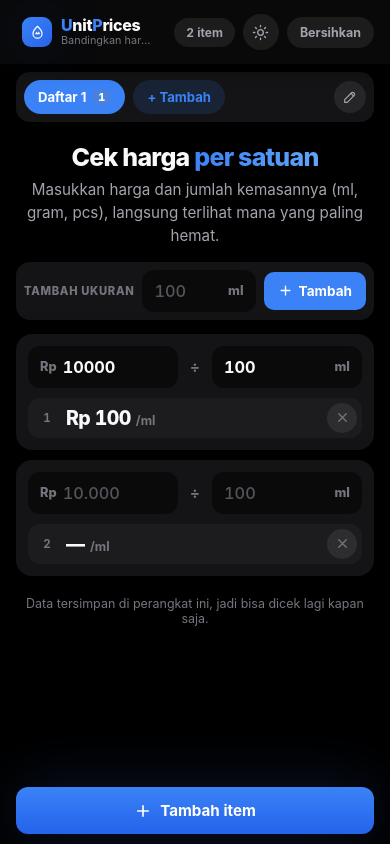
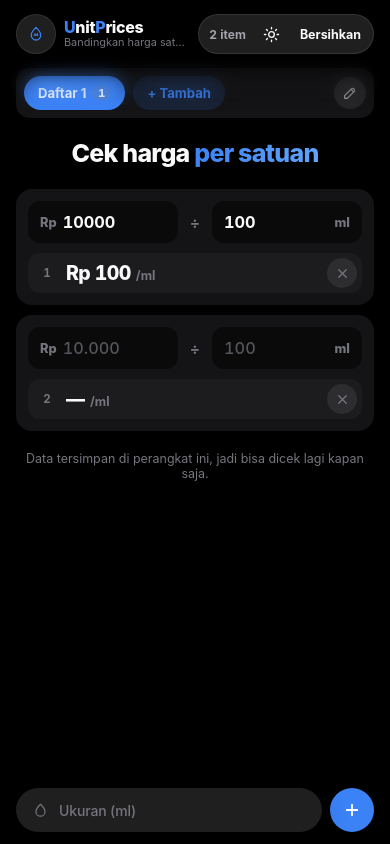
Before and after one commit to RezaAditya20/Multi-Calculator, a React (Vite) app: page / in a window 390 px wide. Built offline with nearby package versions, Linux system fonts and the light colour scheme.

Commit message:
style: transparent topbar and mobile dock

```diff
--- a/index.html
+++ b/index.html
@@ -4,7 +4,7 @@
     <meta charset="UTF-8" />
     <meta
       name="viewport"
-      content="width=device-width, initial-scale=1.0, viewport-fit=cover"
+      content="width=device-width, initial-scale=1.0, user-scalable=no, viewport-fit=cover"
     />
     <meta name="description" content="Bandingkan harga promo per satuan (ml, gram, pcs)" />
 
--- a/src/App.jsx
+++ b/src/App.jsx
@@ -244,11 +244,13 @@ export default function App() {
     <div className="app">
       <header className="topbar">
         <div className="topbar-inner">
+          {/* Pil kaca mengambang di pojok kiri atas (persis .menu-toggle di Notes) */}
           <a
             className="brand"
             href="./"
             onClick={(event) => event.preventDefault()}
             aria-label="Beranda"
+            title="UnitPrices"
           >
             <span className="brand-mark" aria-hidden="true">
               <svg viewBox="0 0 24 24">
@@ -256,6 +258,9 @@ export default function App() {
                 <path d="M9.6 13.6h4.8M10.9 11.9l-.7 1.7m3.6-1.7.7 1.7" />
               </svg>
             </span>
+          </a>
+
+          <div className="topbar-title-wrap">
             <span className="brand-text">
               <span className="brand-name">
                 <span className="brand-accent">U</span>nit
@@ -263,7 +268,7 @@ export default function App() {
               </span>
               <span className="brand-tag">Bandingkan harga satuan</span>
             </span>
-          </a>
+          </div>
 
           <div className="topbar-actions">
             <span className="count-pill">{items.length} item</span>
@@ -494,6 +499,35 @@ export default function App() {
           Data tersimpan di perangkat ini, jadi bisa dicek lagi kapan saja.
         </p>
       </main>
+
+      {/* Dock bawah mobile: input ukuran + tombol bulat (persis Notes) */}
+      <div className="mobile-dock">
+        <form className="mobile-dock-search" onSubmit={addRowFromSizeInput}>
+          <svg viewBox="0 0 24 24" aria-hidden="true">
+            <path d="M12 3.2c0 0 6.4 6.1 6.4 10.4A6.4 6.4 0 0 1 12 20a6.4 6.4 0 0 1-6.4-6.4C5.6 9.3 12 3.2 12 3.2Z" />
+          </svg>
+          <input
+            type="text"
+            inputMode="decimal"
+            autoComplete="off"
+            placeholder="Ukuran (ml)"
+            aria-label="Ukuran baru dalam ml"
+            value={quickSize}
+            onChange={(event) => setQuickSize(sanitizeDecimal(event.target.value))}
+          />
+        </form>
+        <button
+          type="button"
+          className="mobile-dock-add"
+          onClick={() => addRowFromSizeInput()}
+          aria-label="Tambah item"
+          title="Tambah item"
+        >
+          <svg viewBox="0 0 24 24" aria-hidden="true">
+            <path d="M12 5v14M5 12h14" />
+          </svg>
+        </button>
+      </div>
     </div>
   );
 }
--- a/src/index.css
+++ b/src/index.css
@@ -17,6 +17,7 @@
   --red-soft: rgba(248, 113, 113, 0.14);
   --chip: rgba(255, 255, 255, 0.08);
   --chip-hover: rgba(255, 255, 255, 0.14);
+  --border: rgba(255, 255, 255, 0.14);
   --header-bg: #0b0b0c;
   --shadow-card: 0 1px 2px rgba(0, 0, 0, 0.6), 0 8px 24px rgba(0, 0, 0, 0.5);
   --shadow-glow: 0 0 60px rgba(59, 130, 246, 0.18);
@@ -43,6 +44,7 @@
   --red-soft: rgba(220, 38, 38, 0.1);
   --chip: rgba(15, 23, 42, 0.06);
   --chip-hover: rgba(15, 23, 42, 0.11);
+  --border: rgba(15, 23, 42, 0.12);
   --header-bg: #ffffff;
   --shadow-card: 0 1px 2px rgba(15, 23, 42, 0.06), 0 8px 24px rgba(15, 23, 42, 0.06);
   --shadow-glow: 0 0 60px rgba(37, 99, 235, 0.18);
@@ -94,16 +96,16 @@ ul {
   display: none;
 }
 
-/* ── Topbar: sticky + blur yang menutup safe area atas ── */
+/* ── Topbar: transparan di mobile + pil kaca mengambang (persis Notes) ── */
 .topbar {
   position: sticky;
   top: 0;
   z-index: 30;
-  padding: calc(env(safe-area-inset-top, 0px) + 12px) 16px 12px;
-  background: color-mix(in srgb, var(--header-bg) 86%, transparent);
-  backdrop-filter: blur(12px);
-  -webkit-backdrop-filter: blur(12px);
-  box-shadow: var(--shadow-header);
+  padding: calc(env(safe-area-inset-top, 0px) + 14px) 16px 6px;
+  background: transparent;
+  backdrop-filter: none;
+  -webkit-backdrop-filter: none;
+  box-shadow: none;
 }
 
 .topbar-inner {
@@ -112,43 +114,65 @@ ul {
   display: flex;
   align-items: center;
   gap: 12px;
+  min-height: 40px;
 }
 
+/* Logo = pil kaca mengambang di pojok kiri atas (mirip .menu-toggle Notes) */
 .brand {
-  display: flex;
+  position: fixed;
+  top: calc(env(safe-area-inset-top, 0px) + 14px);
+  left: calc(env(safe-area-inset-left, 0px) + 16px);
+  z-index: 360;
+  display: inline-flex;
   align-items: center;
-  gap: 9px;
-  min-width: 0;
-  min-height: 40px;
-  padding: 4px 6px;
-  border-radius: 10px;
-  transition: opacity 0.15s ease;
+  justify-content: center;
+  width: 40px;
+  height: 40px;
+  padding: 0;
+  border: 1px solid color-mix(in srgb, var(--border) 60%, transparent);
+  border-radius: 999px;
+  background: color-mix(in srgb, var(--fg) 12%, transparent);
+  backdrop-filter: blur(16px);
+  -webkit-backdrop-filter: blur(16px);
+  color: var(--fg);
+  box-shadow: 0 4px 16px rgba(0, 0, 0, 0.25);
+  transition: transform 0.12s ease;
 }
 
 .brand:active {
-  opacity: 0.8;
+  transform: scale(0.94);
 }
 
 .brand-mark {
-  width: 30px;
-  height: 30px;
-  border-radius: 9px;
-  background: linear-gradient(140deg, var(--primary) 0%, var(--primary-strong) 100%);
-  box-shadow: var(--shadow-glow);
   display: inline-flex;
   align-items: center;
   justify-content: center;
+  width: 18px;
+  height: 18px;
+  border-radius: 999px;
+  background: none;
+  box-shadow: none;
   flex-shrink: 0;
 }
 
 .brand-mark svg {
-  width: 17px;
-  height: 17px;
+  width: 18px;
+  height: 18px;
   fill: none;
-  stroke: #fff;
+  stroke: var(--primary);
   stroke-width: 1.7;
   stroke-linecap: round;
   stroke-linejoin: round;
+}
+
+/* Judul digeser 3rem agar tidak tertimpa pil yang position: fixed */
+.topbar-title-wrap {
+  flex: 1;
+  min-width: 0;
+  display: flex;
+  align-items: center;
+  min-height: 40px;
+  padding-left: 3rem;
 }
 
 .brand-text {
@@ -162,6 +186,9 @@ ul {
   font-weight: 800;
   letter-spacing: -0.02em;
   line-height: 1.1;
+  white-space: nowrap;
+  overflow: hidden;
+  text-overflow: ellipsis;
 }
 
 .brand-accent {
@@ -244,7 +271,7 @@ ul {
 
 @media (display-mode: standalone) {
   .topbar {
-    padding-top: calc(env(safe-area-inset-top, 47px) + 12px);
+    padding-top: calc(env(safe-area-inset-top, 47px) + 14px);
   }
 }
 
@@ -416,6 +443,282 @@ ul {
   color: var(--fg-dim);
 }
 
+/* ── Bottom dock (persis gaya mobile-dock di project Notes) ── */
+.mobile-dock {
+  position: fixed;
+  left: 0;
+  right: 0;
+  bottom: 0;
+  z-index: 300;
+  display: flex;
+  gap: 8px;
+  align-items: center;
+  padding: 0 16px;
+  padding-left: calc(env(safe-area-inset-left, 0px) + 16px);
+  padding-right: calc(env(safe-area-inset-right, 0px) + 16px);
+  padding-bottom: calc(env(safe-area-inset-bottom, 0px) + 12px);
+}
+
+@media (display-mode: standalone) {
+  .mobile-dock {
+    padding-bottom: env(safe-area-inset-bottom, 0px);
+  }
+}
+
+.mobile-dock-search {
+  flex: 1;
+  min-width: 0;
+  display: flex;
+  align-items: center;
+  gap: 10px;
+  height: 44px;
+  padding: 0 16px;
+  border-radius: 999px;
+  background: color-mix(in srgb, var(--fg) 12%, transparent);
+  backdrop-filter: blur(20px);
+  -webkit-backdrop-filter: blur(20px);
+  box-shadow: 0 8px 24px rgba(0, 0, 0, 0.25);
+  transition: box-shadow 0.15s ease;
+}
+
+.mobile-dock-search:focus-within {
+  box-shadow: 0 8px 24px rgba(0, 0, 0, 0.25), 0 0 0 3px var(--focus-ring);
+}
+
+.mobile-dock-search svg {
+  width: 17px;
+  height: 17px;
+  flex-shrink: 0;
+  fill: none;
+  stroke: currentColor;
+  stroke-width: 1.7;
+  stroke-linecap: round;
+  stroke-linejoin: round;
+  color: var(--muted);
+}
+
+.mobile-dock-search input {
+  flex: 1;
+  min-width: 0;
+  width: auto;
+  padding: 0;
+  background: none;
+  border: none;
+  border-radius: 0;
+  outline: none;
+  font-family: inherit;
+  font-size: 0.875rem;
+  font-weight: 600;
+  color: var(--fg);
+  letter-spacing: -0.01em;
+}
+
+.mobile-dock-search input::placeholder {
+  color: var(--muted);
+  font-weight: 500;
+}
+
+.mobile-dock-add {
+  width: 44px;
+  height: 44px;
+  flex-shrink: 0;
+  border: none;
+  border-radius: 999px;
+  background: var(--primary);
+  color: #ffffff;
+  display: flex;
+  align-items: center;
+  justify-content: center;
+  cursor: pointer;
+  box-shadow: 0 8px 24px rgba(0, 0, 0, 0.3);
+  transition: transform 0.12s ease;
+}
+
+.mobile-dock-add svg {
+  width: 18px;
+  height: 18px;
+  fill: none;
+  stroke: currentColor;
+  stroke-width: 2.4;
+  stroke-linecap: round;
+}
+
+.mobile-dock-add:active {
+  transform: scale(0.94);
+}
+
+/* Di mobile, "tambah ukuran" pindah ke dock: form di body & tombol penuh
+   dihilangkan agar hemat tempat. */
+@media (max-width: 759px) {
+  .add-dock {
+    display: none;
+  }
+
+  /* subtitle hero tidak ditampilkan di mobile agar hemat tempat */
+  .hero-desc {
+    display: none;
+  }
+
+  /* fade kaca di atas, menutup konten yang lewat di balik topbar transparan */
+  .app::before {
+    content: "";
+    position: fixed;
+    top: 0;
+    left: 0;
+    right: 0;
+    height: 110px;
+    z-index: 15;
+    pointer-events: none;
+    background: linear-gradient(
+      to bottom,
+      color-mix(in srgb, var(--bg) 30%, transparent) 0%,
+      color-mix(in srgb, var(--bg) 30%, transparent) 50%,
+      transparent 100%
+    );
+    backdrop-filter: blur(8px);
+    -webkit-backdrop-filter: blur(8px);
+    -webkit-mask-image: linear-gradient(to bottom, #000 40%, transparent 100%);
+    mask-image: linear-gradient(to bottom, #000 40%, transparent 100%);
+  }
+
+  @media (display-mode: standalone) {
+    .app::before {
+      height: 150px;
+    }
+  }
+
+  /* aksi topbar dikelompokkan jadi satu pil kaca (persis Notes) */
+  .topbar-actions {
+    gap: 3px;
+    padding: 3px;
+    border-radius: 999px;
+    background: color-mix(in srgb, var(--fg) 12%, transparent);
+    border: 1px solid color-mix(in srgb, var(--border) 70%, transparent);
+    backdrop-filter: blur(16px);
+    -webkit-backdrop-filter: blur(16px);
+  }
+
+  .topbar-actions .count-pill {
+    padding: 0 7px;
+    background: transparent;
+    color: var(--fg-dim);
+  }
+
+  .topbar-actions .topbar-btn {
+    width: 32px;
+    height: 32px;
+    border-radius: 999px;
+    background: transparent;
+    color: var(--fg);
+  }
+
+  .topbar-actions .topbar-btn:hover,
+  .topbar-actions .topbar-btn:active {
+    background: color-mix(in srgb, var(--fg) 8%, transparent);
+  }
+
+  .topbar-actions .ghost-btn {
+    padding: 0 9px;
+    border-radius: 999px;
+    background: transparent;
+    color: var(--fg);
+  }
+
+  .topbar-actions .ghost-btn:hover,
+  .topbar-actions .ghost-btn:active {
+    background: color-mix(in srgb, var(--fg) 8%, transparent);
+  }
+
+  /* fade kaca di balik dock, sama seperti Notes */
+  .app::after {
+    content: "";
+    position: fixed;
+    left: 0;
+    right: 0;
+    bottom: 0;
+    height: 110px;
+    z-index: 15;
+    pointer-events: none;
+    background: linear-gradient(
+      to top,
+      color-mix(in srgb, var(--bg) 30%, transparent) 0%,
+      color-mix(in srgb, var(--bg) 30%, transparent) 50%,
+      transparent 100%
+    );
+    backdrop-filter: blur(8px);
+    -webkit-backdrop-filter: blur(8px);
+    -webkit-mask-image: linear-gradient(to top, #000 40%, transparent 100%);
+    mask-image: linear-gradient(to top, #000 40%, transparent 100%);
+  }
+
+  @media (display-mode: standalone) {
+    .app::after {
+      height: 150px;
+    }
+  }
+}
+
+@media (min-width: 760px) {
+  .mobile-dock {
+    display: none;
+  }
+
+  /* Desktop: topbar kembali berlatar blur, pil logo mengalir di alur normal */
+  .topbar {
+    padding: calc(env(safe-area-inset-top, 0px) + 12px) 16px 12px;
+    background: color-mix(in srgb, var(--header-bg) 86%, transparent);
+    backdrop-filter: blur(12px);
+    -webkit-backdrop-filter: blur(12px);
+    box-shadow: var(--shadow-header);
+  }
+
+  .topbar-inner {
+    min-height: 0;
+  }
+
+  .brand {
+    position: static;
+    width: auto;
+    height: auto;
+    padding: 4px 6px;
+    border: 0;
+    border-radius: 10px;
+    background: none;
+    backdrop-filter: none;
+    -webkit-backdrop-filter: none;
+    color: inherit;
+    box-shadow: none;
+  }
+
+  .brand:active {
+    transform: none;
+    opacity: 0.8;
+  }
+
+  .brand-mark {
+    width: 30px;
+    height: 30px;
+    border-radius: 9px;
+    background: linear-gradient(
+      140deg,
+      var(--primary) 0%,
+      var(--primary-strong) 100%
+    );
+    box-shadow: var(--shadow-glow);
+  }
+
+  .brand-mark svg {
+    width: 17px;
+    height: 17px;
+    stroke: #ffffff;
+  }
+
+  .topbar-title-wrap {
+    min-height: 0;
+    padding-left: 0;
+  }
+}
+
 /* ── Quick add (size input) ── */
 .quick-add {
   display: flex;
@@ -487,6 +790,14 @@ ul {
 
 .quick-add:focus-within {
   box-shadow: var(--shadow-card), 0 0 0 3px var(--focus-ring);
+}
+
+/* Di mobile form ini diganti dock bawah (lihat .mobile-dock).
+   Harus didefinisikan SETELAH .quick-add base agar tidak tertimpa. */
+@media (max-width: 759px) {
+  .quick-add {
+    display: none;
+  }
 }
 
 /* ── Rows ── */
```
